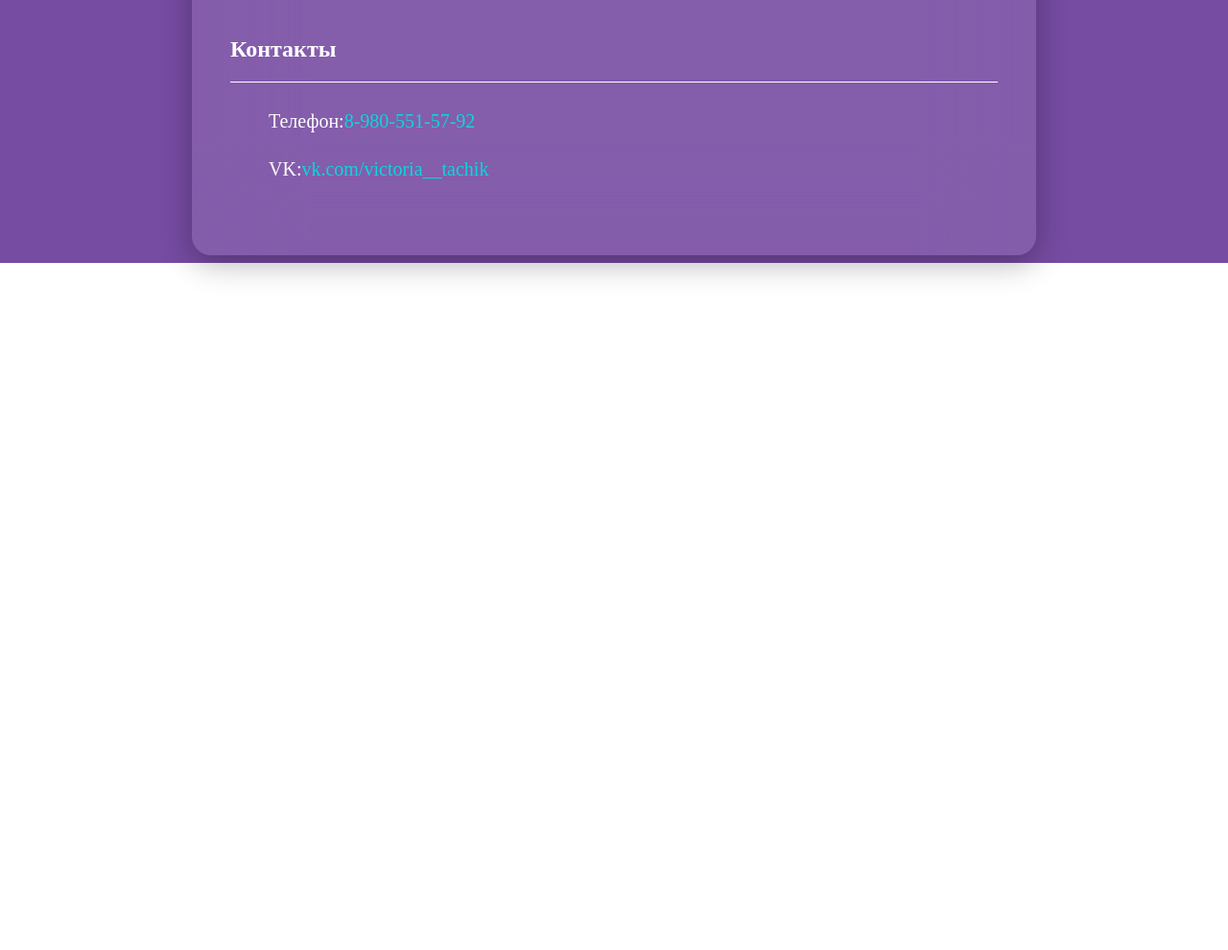
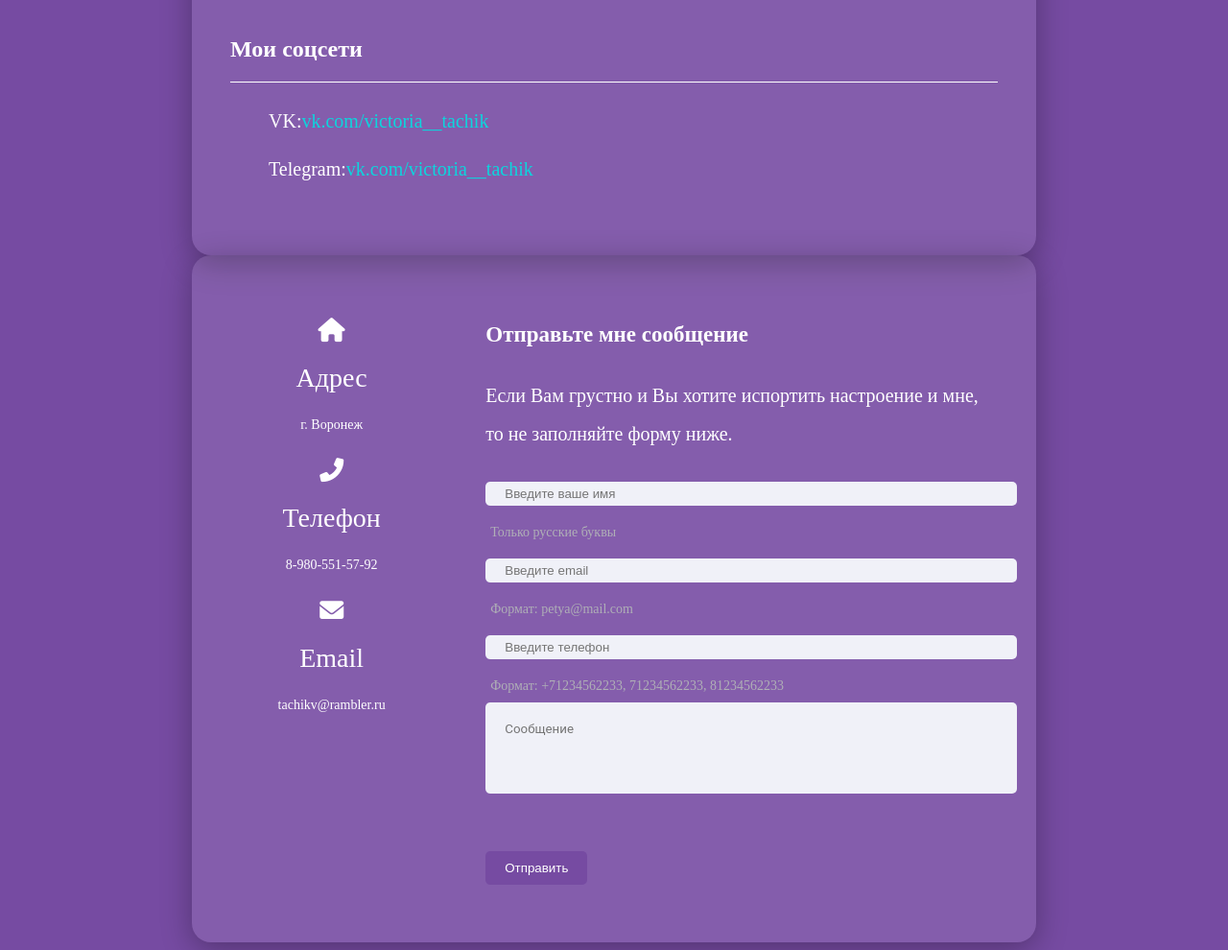
Before and after one commit to Viktoria251167/first-site, a plain HTML site: page index.html in a window 1280 px wide. Shown: the part 1309-2299 px from the top of the page at 96% size. Before the commit the page ends 1583 px from the top, so only its background shows below. Drawn offline with Linux system fonts and the light colour scheme.

Commit message:
Add files via upload

```diff
--- a/index.html
+++ b/index.html
@@ -5,6 +5,7 @@
     <meta name="viewport" content="width=device-width, initial-scale=1.0">
     <title>Мой первый сайт</title>
     <link rel="stylesheet" href="style.css">
+    <link rel="stylesheet" href="https://cdnjs.cloudflare.com/ajax/libs/font-awesome/6.0.0-beta3/css/all.min.css">
 </head>
 <body>
     <div class="container">
@@ -53,12 +54,82 @@
         </section>
 
         <section class="section">
-            <h2>Контакты</h2>
+            <h2>Мои соцсети</h2>
             <ul class="contact-list">
-                <li> Телефон: <a href="tel:8-980-551-57-92">8-980-551-57-92</a></li>
                 <li> VK: <a href="https://vk.com/victoria__tachik" target="_blank">vk.com/victoria__tachik</a></li>
-            </ul>
+                <li> Telegram: <a href="https://t.me/+cEoLoDkM6MJmY2Ey" target="_blank">vk.com/victoria__tachik</a></li>
         </section>
+    </div>
+    <div class="container2">
+        <div class="content">
+            <div class="left-side">
+                <div class="address details">
+                    <i class="fas fa-home"></i>
+                    <div class="topic">Адрес</div>
+                    <div class="text-one">г. Воронеж</div>
+                </div>
+                <div class="phone details">
+                    <i class="fas fa-phone-alt"></i>
+                    <div class="topic">Телефон</div>
+                    <div class="text-one">8-980-551-57-92</div>
+                </div>
+                <div class="email details">
+                    <i class="fas fa-envelope"></i>
+                    <div class="topic">Email</div>
+                    <div class="text-one">tachikv@rambler.ru</div>
+                </div>
+            </div>
+            <div class="right-side">
+                <div class="topic-text">Отправьте мне сообщение</div>
+                <p>Если Вам грустно и Вы хотите испортить настроение и мне, то не заполняйте форму ниже.</p>
+                <form action="#" id="form" name="form">
+                    <div class="input-box">
+                        <input
+                        type="text"
+                        placeholder="Введите ваше имя"
+                        id="name"
+                        name="name"
+                        data-reg="^[А-ЯЁ][а-яё]*$">
+                        <label for="name">Только русские буквы</label>
+                    </div>
+
+                    <div class="input-box">
+                        <input
+                        type="text"
+                        placeholder="Введите email"
+                        id="email"
+                        name="email"
+                        data-reg="^[-\w.]+@([A-z0-9][-A-z0-9]+\.)+[A-z]{2,4}$">
+                        <label for="email">Формат: petya@mail.com</label>
+                    </div>
+
+                    <div class="input-box">
+                        <input
+                        type="text"
+                        placeholder="Введите телефон"
+                        id="phone"
+                        name="phone"
+                        data-reg="^((\+7|7|8)+([0-9]){10})$">
+                        <label for="phone">Формат: +71234562233, 71234562233, 81234562233</label>
+                    </div>
+
+                    <div class="input-box message-box">
+                        <textarea
+                        placeholder="Сообщение"
+                        required name="message"
+                        ></textarea>
+                    </div>
+                    <div class="button">
+                        <input
+                        type="submit"
+                        value="Отправить"
+                        id="button"
+                        name="button">
+                    </div>
+                </form>
+            </div>
+            <script src="script.js"></script>
+        </div>
     </div>
 </body>
 </html>
--- /dev/null
+++ b/script.js
@@ -0,0 +1,48 @@
+const form = document.forms["form"];
+const button = form.elements["button"];
+
+const inputArr = Array.from(form);
+const validInputArr = [];
+
+inputArr.forEach((el) => {
+    if (el.hasAttribute("data-reg")) {
+        el.setAttribute("is-valid", "0");
+        validInputArr.push(el)
+    }
+});
+
+form.addEventListener("input", inputHandler);
+button.addEventListener("click", buttonHandler);
+
+function inputHandler({target}){
+    if (target.hasAttribute("data-reg")) {
+        inputCheck(target);
+    }
+}
+
+function inputCheck(el) {
+    const inputValue = el.value;
+    const inputReg = el.getAttribute("data-reg");
+    const reg = new RegExp(inputReg);
+    if (reg.test(inputValue)) {
+        el.style.border = "2px solid rgb(0,196,0)";
+        el.setAttribute("is-valid", "1");
+    } else {
+        el.style.border = "2px solid rgba(255, 0, 0)";
+        el.setAttribute("is-valid", "0");
+    }
+}
+
+function buttonHandler(e) {
+    const isAllValid = [];
+    validInputArr.forEach((el) => {
+        isAllValid.push(el.getAttribute("is-valid"));
+    });
+    const isValid = isAllValid.reduce((acc, current) => {
+        return acc && current;
+    });
+    if (!Boolean(Number(isValid))) {
+        e.preventDefault();
+        alert('Заполните обязательные поля');
+    }
+}
--- a/style.css
+++ b/style.css
@@ -4,12 +4,21 @@
             line-height: 2;
             font-family: "Times New Roman", "Verdana", sans-serif;
             font-size: 20px;
+            align-items: center;
+            justify-content: center;
         }
         .container {
             max-width: 800px;
             margin: 0 auto;
             background: rgba(255, 255, 255, 0.1);
-            backdrop-filter: blur(50px);
+            border-radius: 20px;
+            padding: 40px;
+            box-shadow: 0 8px 32px rgba(0, 0, 0, 0.3);
+        }
+        .container2 {
+            max-width: 800px;
+            margin: 0 auto;
+            background: rgba(255, 255, 255, 0.1);
             border-radius: 20px;
             padding: 40px;
             box-shadow: 0 8px 32px rgba(0, 0, 0, 0.3);
@@ -68,3 +77,101 @@
             color: #070808;
             text-decoration: underline;
         }
+
+        .content{
+            display: flex;
+            justify-content: space-between;
+            padding: 20px;
+        }
+
+        .left-side{
+            width: 25%;
+            height: 100%;
+            position: relative;
+        }
+
+        .right-side{
+            width: 75%;
+            margin-left: 75px;
+        }
+
+        .details{
+            margin-bottom: 15px;
+            text-align: center;
+        }
+
+        .details i{
+            font-size: 25px;
+            color: white;
+            margin-bottom:  10px;
+        }
+
+        .topic{
+            font-size: 28px;
+            font-weight: 500;
+            margin-bottom: 7px;
+        }
+
+        .text-one{
+            font-size: 14px;
+        }
+
+        .topic-text{
+            font-size: 23px;
+            font-weight: 600;
+            color: white;
+            margin-bottom: 10px;
+        }
+
+        .input-box{
+            width: 100%;
+            height: 50px;
+            margin-bottom:30px;
+        }
+
+        .input-box input,
+        .input-box textarea{
+            width: 100%;
+            height: 50%;
+            border: none;
+            background: #f0f1f8;
+            padding: 0 20px;
+            border-radius: 5px;
+            margin-bottom: 3px;
+        }
+
+         .input-box label{
+            font-size: 14px;
+            color: #afafb6;
+            padding-left: 5px;
+        }
+
+         .input-box textarea{
+            resize: none;
+            font-family: "Roboto", sans-serif;
+            padding: 20px;
+        }
+
+        .message-box{
+            min-height: 110px;
+            margin-top: 10px;
+        }
+
+        .button{
+            display: inline-block;
+            margin-top: 10px;
+        }
+
+        .button input[type="submit"]{
+            color: white;
+            background: #764ba2;
+            border: none;
+            outline: none;
+            padding: 10px 20px;
+            border-radius: 5px;
+            transition: 0.2s;
+        }
+
+        .button input[type="submit"]:hover{
+            background: #667eea;
+        }
```
